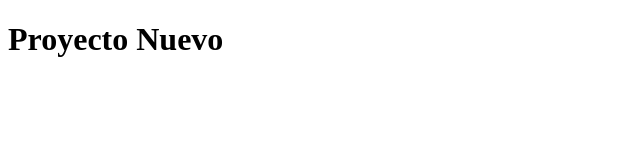
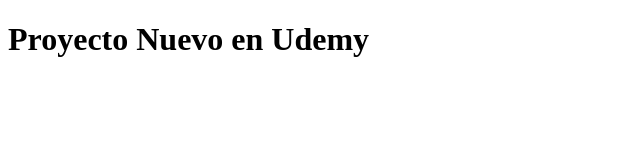
Before and after one commit to YOviedo-2402/hello-git, a plain HTML site: page index.html in a window 1280 px wide. Shown: the whole page, without its empty margins (0-640 px from the left). Drawn offline with Linux system fonts and the light colour scheme.

Commit message:
Otra modificación al nombre

```diff
--- a/index.html
+++ b/index.html
@@ -8,7 +8,7 @@
 <body>
 
     <h1>
-        Proyecto Nuevo
+        Proyecto Nuevo en Udemy
     </h1>
 
 </body>
```
